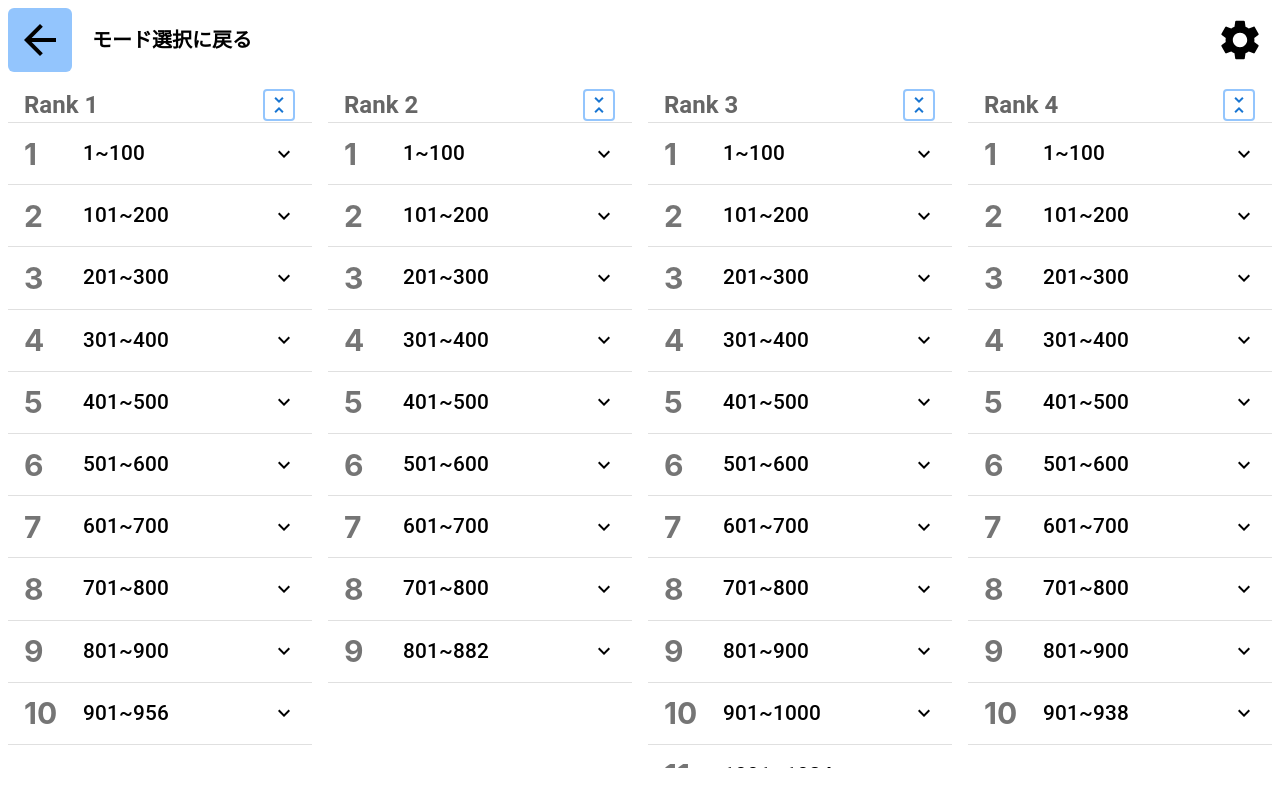
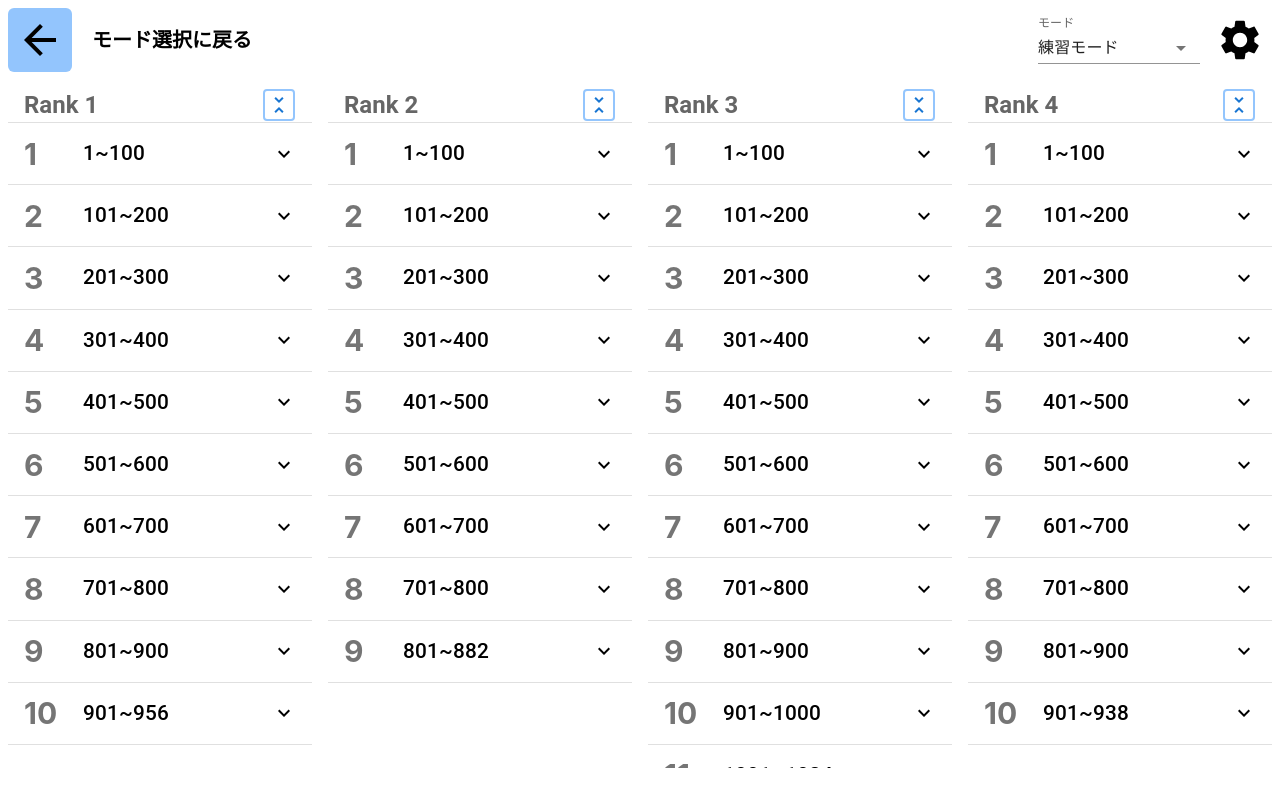
Before and after one commit to hamao0820/typeng, a Next.js app: page /practice in a window 1280 px wide. Built offline with nearby package versions, Linux system fonts and the light colour scheme.

Commit message:
選択画面でモードを変更できるようにした

```diff
--- /dev/null
+++ b/components/BackButton.tsx
@@ -0,0 +1,25 @@
+import Link from 'next/link';
+import React from 'react';
+import ArrowBackIcon from '@mui/icons-material/ArrowBack';
+
+type Props = {
+    text: string;
+    href: string;
+};
+
+const BackButton: React.FC<Props> = ({ text, href }) => {
+    return (
+        <div className="w-fit">
+            <Link href={href}>
+                <div className="flex items-center m-2">
+                    <div className="p-2 bg-blue-300 w-fit rounded-md">
+                        <ArrowBackIcon style={{ width: '3rem', height: '3rem' }} />
+                    </div>
+                    <span className="text-xl font-bold ml-5">{text}</span>
+                </div>
+            </Link>
+        </div>
+    );
+};
+
+export default BackButton;
--- a/components/Header.tsx
+++ b/components/Header.tsx
@@ -1,25 +1,44 @@
-import Link from 'next/link';
 import React from 'react';
-import ArrowBackIcon from '@mui/icons-material/ArrowBack';
+import Box from '@mui/material/Box';
+import InputLabel from '@mui/material/InputLabel';
+import FormControl from '@mui/material/FormControl';
+import NativeSelect from '@mui/material/NativeSelect';
+import { useRouter } from 'next/router';
+import path from 'path';
+import BackButton from './BackButton';
 import SettingButton from './SettingButton';
 
 type Props = {
     text: string;
     href: string;
+    mode: string;
 };
 
-const Header: React.FC<Props> = ({ text, href }) => {
+const Header: React.FC<Props> = ({ text, href, mode }) => {
+    const router = useRouter();
     return (
         <div className="w-full flex justify-between items-center">
-            <div className="w-fit">
-                <Link href={href}>
-                    <div className="flex items-center m-2">
-                        <div className="p-2 bg-blue-300 w-fit rounded-md">
-                            <ArrowBackIcon style={{ width: '3rem', height: '3rem' }} />
-                        </div>
-                        <span className="text-xl font-bold ml-5">{text}</span>
-                    </div>
-                </Link>
+            <BackButton href={href} text={text} />
+            <div className="flex items-center">
+                <div>
+                    <Box sx={{ minWidth: 120 }}>
+                        <FormControl fullWidth>
+                            <InputLabel variant="standard" htmlFor="uncontrolled-native">
+                                モード
+                            </InputLabel>
+                            <NativeSelect
+                                defaultValue={mode}
+                                onChange={(e) => {
+                                    router.push(path.join(e.currentTarget.value));
+                                }}
+                            >
+                                <option value="practice">練習モード</option>
+                                <option value="test"> 確認モード</option>
+                                <option value="challenge">チャレンジモード</option>
+                                <option value="scoring">採点モード</option>
+                            </NativeSelect>
+                        </FormControl>
+                    </Box>
                 </div>
                 <div
                     className="flex justify-center items-center m-2 p-2 relative"
@@ -33,6 +52,7 @@ const Header: React.FC<Props> = ({ text, href }) => {
                     <SettingButton />
                 </div>
             </div>
+        </div>
     );
 };
 
--- a/pages/challenge/index.tsx
+++ b/pages/challenge/index.tsx
@@ -10,7 +10,7 @@ const ChallengeHome = () => {
     }, []);
     return (
         <div className="h-screen w-screen overflow-hidden">
-            <Header text="モード選択に戻る" href="/" />
+            <Header text="モード選択に戻る" href="/" mode="challenge" />
             <div className="flex justify-center">
                 <SelectList rank={1} wordsNum={956} mode={'challenge'} />
                 <SelectList rank={2} wordsNum={882} mode={'challenge'} />
--- a/pages/practice/index.tsx
+++ b/pages/practice/index.tsx
@@ -10,7 +10,7 @@ const PracticeHome = () => {
     }, []);
     return (
         <div className="h-screen w-screen overflow-hidden">
-            <Header text="モード選択に戻る" href="/" />
+            <Header text="モード選択に戻る" href="/" mode='practice'/>
             <div className="flex justify-center">
                 <SelectList rank={1} wordsNum={956} mode={'practice'} />
                 <SelectList rank={2} wordsNum={882} mode={'practice'} />
--- a/pages/scoring/index.tsx
+++ b/pages/scoring/index.tsx
@@ -10,7 +10,7 @@ const ScoringHome = () => {
     }, []);
     return (
         <div className="h-screen w-screen overflow-hidden">
-            <Header text="モード選択に戻る" href="/" />
+            <Header text="モード選択に戻る" href="/" mode='scoring'/>
             <div className="flex justify-center">
                 <SelectList rank={1} wordsNum={956} mode={'scoring'} />
                 <SelectList rank={2} wordsNum={882} mode={'scoring'} />
--- a/pages/test/index.tsx
+++ b/pages/test/index.tsx
@@ -10,7 +10,7 @@ const TestHome = () => {
     }, []);
     return (
         <div className="h-screen w-screen overflow-hidden">
-            <Header text="モード選択に戻る" href="/" />
+            <Header text="モード選択に戻る" href="/" mode='test'/>
             <div className="flex justify-center">
                 <SelectList rank={1} wordsNum={956} mode={'test'} />
                 <SelectList rank={2} wordsNum={882} mode={'test'} />
```
Lines whose indentation alone changed are shown as unchanged.
